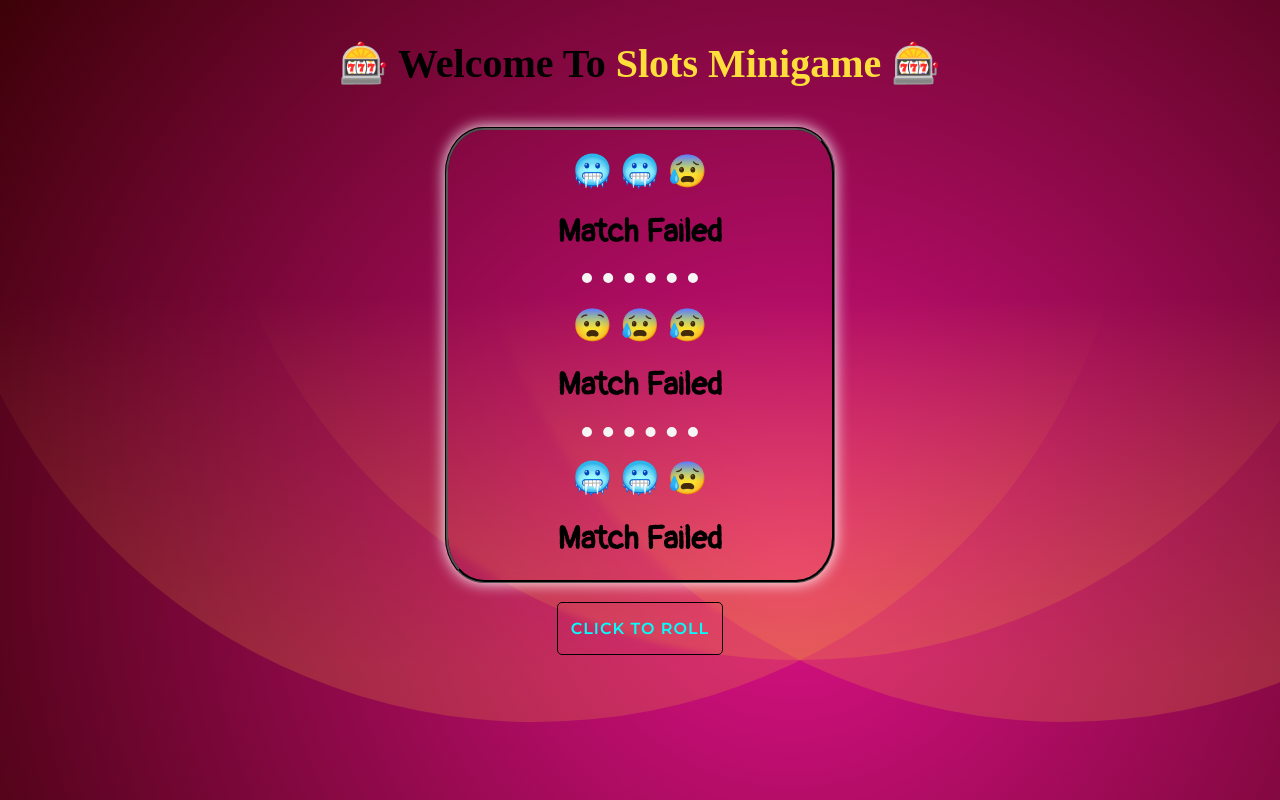
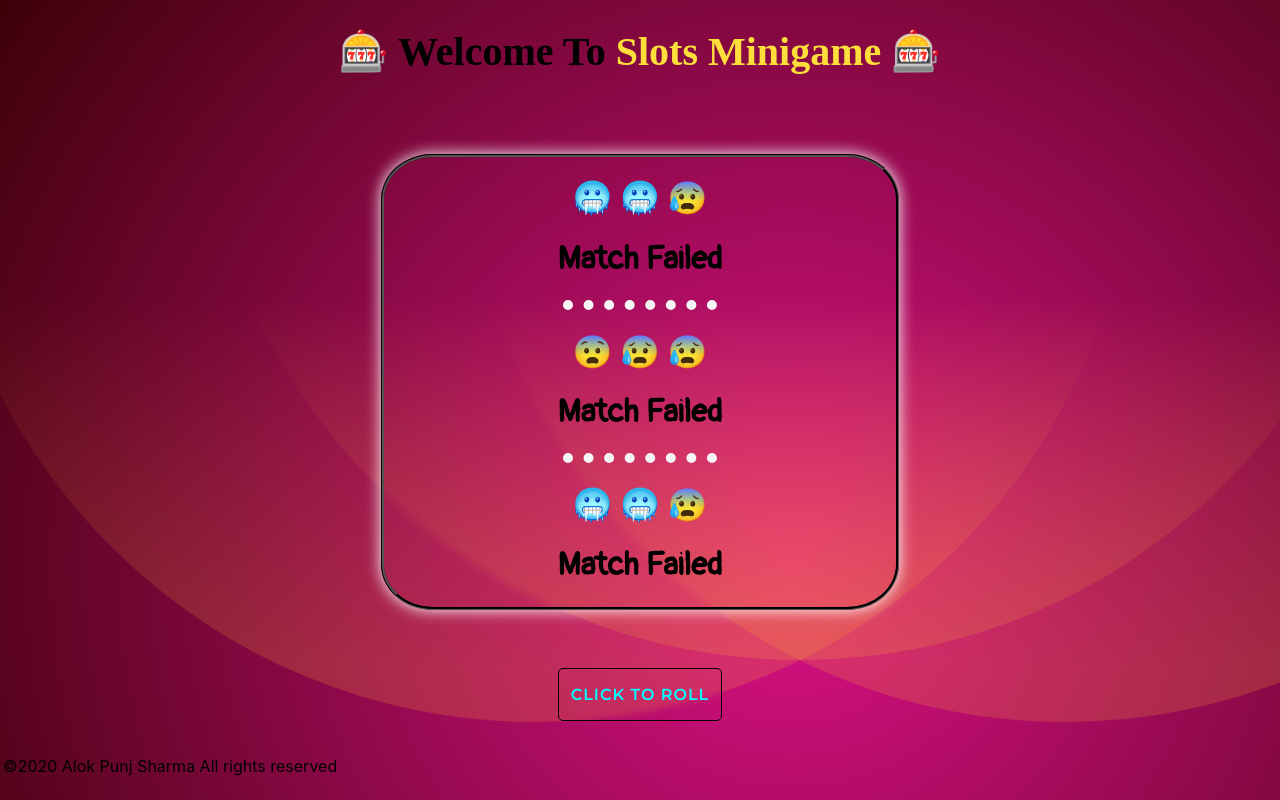
Before and after one commit to ST1LLWATER/slots_react.js, a React (Create React App) app: page / in a window 1280 px wide. Built offline with nearby package versions, Linux system fonts and the light colour scheme; a web font is replaced by a local one.

Commit message:
Final Touch

```diff
--- a/public/index.html
+++ b/public/index.html
@@ -42,7 +42,7 @@
       work correctly both with client-side routing and a non-root public URL.
       Learn how to configure a non-root public URL by running `npm run build`.
     -->
-    <title>React App</title>
+    <title>Slots Machine</title>
   </head>
   <body>
     <noscript>You need to enable JavaScript to run this app.</noscript>
--- a/src/App.css
+++ b/src/App.css
@@ -10,6 +10,7 @@ body {
 #root {
   display: flex;
   flex-direction: column;
+  height: 99vh;
 }
 
 hr {
@@ -27,7 +28,7 @@ hr {
 .heading {
   font-family: "Goblin One", cursive;
   font-size: 2.5em;
-  margin: 1em auto 1em auto;
+  margin: 0.7em auto 1em auto;
   text-align: center;
 }
 
@@ -48,7 +49,8 @@ hr {
 }
 
 .slots {
-  width: 30%;
+  font-size: medium;
+  width: 40%;
   border: 3px solid black;
   border-radius: 10%;
   border-style: groove;
@@ -60,9 +62,6 @@ hr {
 
 .success {
   color: gold;
-}
-
-.slot_inner {
 }
 
 /* .roll {
@@ -78,7 +77,7 @@ hr {
 } */
 
 .roll {
-  width: 13%;
+  width: auto;
   font-family: "Montserrat", sans-serif;
   font-weight: 600;
   background: transparent;
@@ -106,3 +105,8 @@ hr {
   box-shadow: 0 4px 5px 0px white;
   transform: translateY(1px);
 }
+
+.foot {
+  position: relative;
+  margin-left: 3px;
+}
--- a/src/App.js
+++ b/src/App.js
@@ -44,6 +44,7 @@ const App = () => {
       <button className="roll" onClick={() => setRandomNumber(randomizer())}>
         CLICK TO ROLL
       </button>
+      <p className="foot">©2020 Alok Punj Sharma All rights reserved</p>
     </>
   );
 };
```
Also changed, not shown: public/SS.PNG (added), 1 other file (tests, documents, lock files or other folders).
